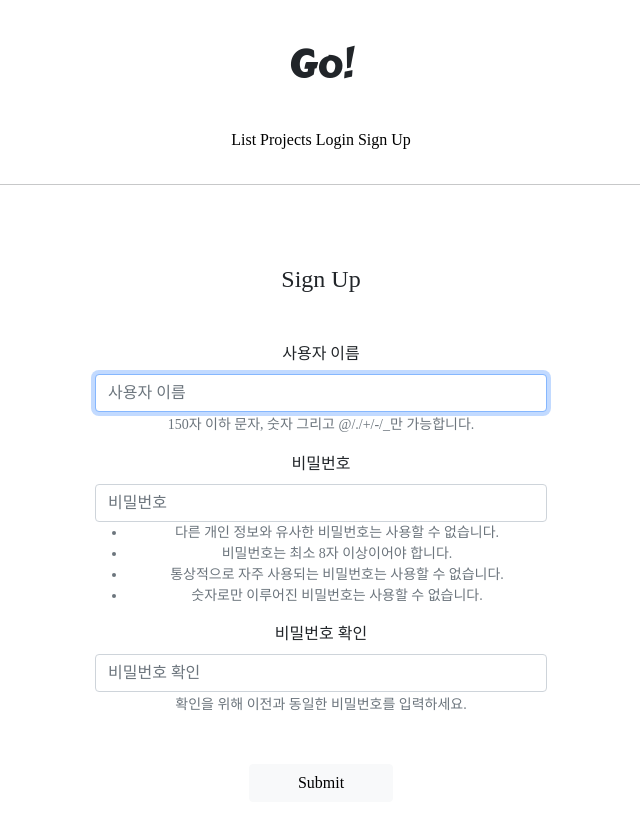
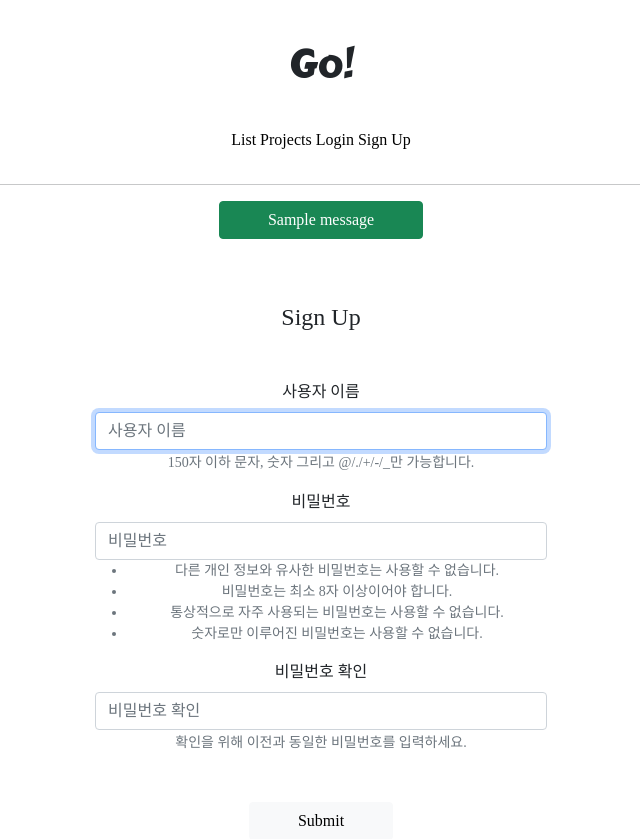
Before and after one commit to RYU339/new_pj_, a Django app: page /accounts/create/ in a window 1280 px wide. Shown: the top 839 px of the page, without its empty margins (319-959 px from the left). Run offline with Django 3.2, Linux system fonts and the light colour scheme; tables that the repository leaves empty hold one stand-in row (values such as "Sample post"); one stand-in notice (Sample message) is shown; parts of the project's set-up code (start-up, migrations or seed data) failed here and were passed over; some libraries are stand-ins or nearby versions; some web fonts are replaced.

Commit message:
21.08.24 New Project commit 3

```diff
--- a/likeapp/views.py
+++ b/likeapp/views.py
@@ -1,3 +1,4 @@
+from django.contrib import messages
 from django.contrib.auth.decorators import login_required
 from django.http import HttpResponseRedirect
 from django.shortcuts import render
@@ -22,6 +23,7 @@ class LikeArticleView(RedirectView):
                                                 article=article)
 
         if like_record.exists():
+            messages.add_message(request, messages.ERROR, '좋아요는 한 번만 가능합니다')
             return HttpResponseRedirect(reverse('articleapp:detail',
                                         kwargs={'pk': kwargs['article_pk']}))
         else:
@@ -30,6 +32,8 @@ class LikeArticleView(RedirectView):
         article.like += 1
         article.save()
 
+        messages.add_message(request, messages.SUCCESS, '좋아요가 반영되었습니다')
+
         return super().get(request, *args, **kwargs)
 
     def get_redirect_url(self, *args, **kwargs):
--- a/templates/base.html
+++ b/templates/base.html
@@ -8,6 +8,14 @@
 
 <hr>
 
+{% for message in messages %}
+
+    <div class="text-center">
+        <div class="btn btn-success px-5">
+            {{ message }}
+        </div>
+    </div>
+{% endfor %}
 
 {% block content %}
 {% endblock %}
```
